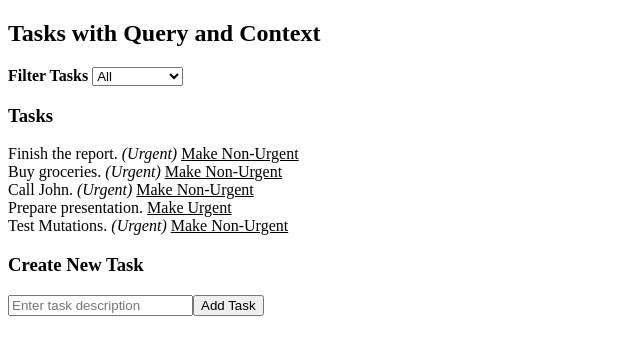
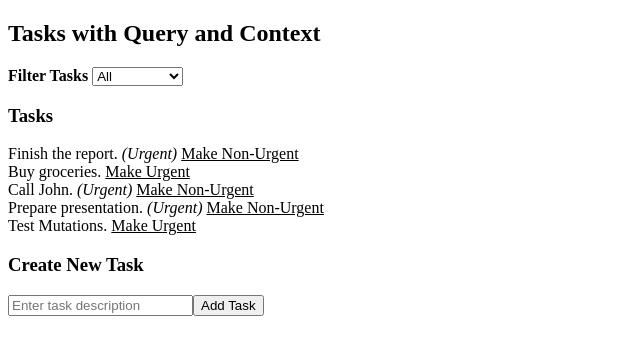
Before and after one commit to serhatprogramming/taskmanager-query-context, a React (Create React App) app: page / in a window 1280 px wide. Shown: the top 354 px of the page, without its empty margins (0-640 px from the left). Built offline with nearby package versions, Linux system fonts and the light colour scheme; data requests are answered from the project's data file.

Commit message:
final filter. done.

```diff
--- a/db.json
+++ b/db.json
@@ -8,7 +8,7 @@
     {
       "id": 2,
       "description": "Buy groceries",
-      "urgent": true
+      "urgent": false
     },
     {
       "id": 3,
@@ -18,11 +18,11 @@
     {
       "id": 4,
       "description": "Prepare presentation",
-      "urgent": false
+      "urgent": true
     },
     {
       "description": "Test Mutations",
-      "urgent": true,
+      "urgent": false,
       "id": 5
     }
   ]
--- a/src/components/TaskFilter.js
+++ b/src/components/TaskFilter.js
@@ -1,7 +1,12 @@
+import { useContext } from "react";
+import FilterContext from "../contexts/FilterContext";
+
 const TaskFilter = () => {
+  const { dispatch } = useContext(FilterContext);
+
   const handleFilterChange = (event) => {
     const selectedValue = event.target.value;
-    console.log("filter: " + selectedValue);
+    dispatch({ type: "SET_FILTER", filter: selectedValue });
   };
 
   return (
--- a/src/components/TaskList.js
+++ b/src/components/TaskList.js
@@ -1,17 +1,27 @@
 import Task from "./Task";
 import { useTasksQuery } from "../hooks/useTasksQuery";
+import { useContext } from "react";
+import FilterContext from "../contexts/FilterContext";
 
 const TaskList = () => {
   const { data: tasks, isLoading, isError } = useTasksQuery();
+  const { filter } = useContext(FilterContext);
 
   if (isLoading) return <p>Loading...</p>;
 
   if (isError) return <p>Error fetching tasks</p>;
 
+  const filteredTasks =
+    filter === "urgent"
+      ? tasks.filter((task) => task.urgent)
+      : filter === "non-urgent"
+      ? tasks.filter((task) => !task.urgent)
+      : tasks;
+
   return (
     <div>
       <h3>Tasks</h3>
-      {tasks.map((task) => (
+      {filteredTasks.map((task) => (
         <Task key={task.id} task={task} />
       ))}
     </div>
--- a/src/index.js
+++ b/src/index.js
@@ -2,11 +2,14 @@ import ReactDOM from "react-dom/client";
 import App from "./App";
 
 import { QueryClient, QueryClientProvider } from "@tanstack/react-query";
+import { FilterProvider } from "./contexts/FilterContext";
 
 const queryClient = new QueryClient();
 
 ReactDOM.createRoot(document.getElementById("root")).render(
   <QueryClientProvider client={queryClient}>
-    <App />
+    <FilterProvider>
+      <App />
+    </FilterProvider>
   </QueryClientProvider>
 );
```
